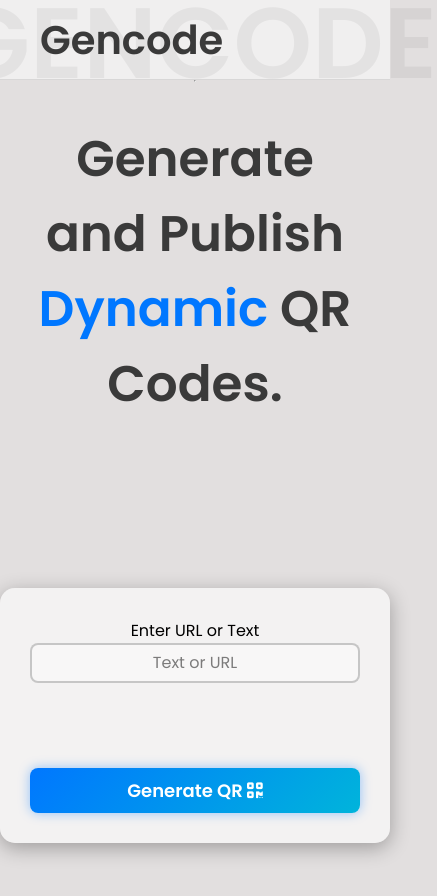
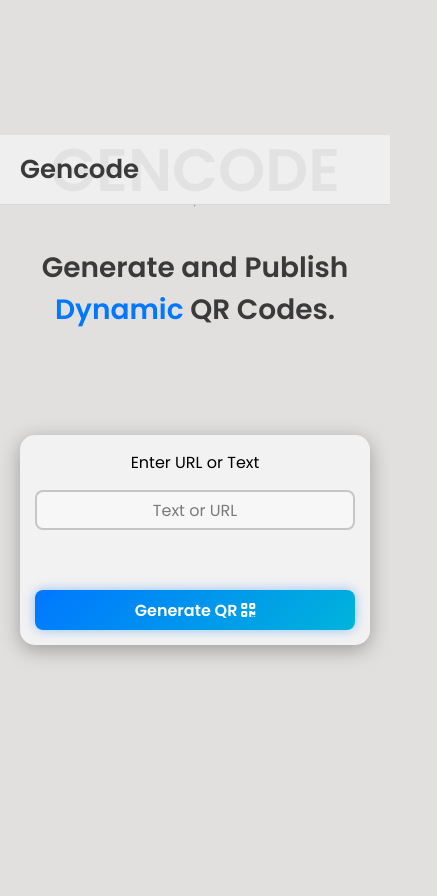
Before and after one commit to rachiittt/QR-code-generator, a plain HTML site: page index.html in a window 390 px wide. Shown: the whole page, 437 px wide, since content can reach past the window. After the commit the page ends 844 px from the top, so only its background shows below. Drawn offline with Linux system fonts and the light colour scheme.

Commit message:
made it properly resopnsive

```diff
--- a/style.css
+++ b/style.css
@@ -26,14 +26,14 @@ header {
     border-bottom: 1px solid rgba(0, 0, 0, 0.1);
     position: relative;
 }
-/* before is used to add  insert content before the actual content of the <header> */
+
 header::before {
     content: "Gencode";
     position: absolute;
     top: 50%;
     left: 50%;
     transform: translate(-50%, -50%);
-    font-size: 140px;  /* Default Size */
+    font-size: 140px;
     font-weight: 900;
     text-transform: uppercase;
     color: rgba(0, 0, 0, 0.05);
@@ -41,7 +41,6 @@ header::before {
     user-select: none;
     white-space: nowrap;
 }
-
 
 header .company {
     font-size: 40px;
@@ -77,10 +76,12 @@ header .company {
     align-items: center;
     min-height: 60vh;
     width: 100%;
+    padding: 0 20px;
 }
 
 .QR-box {
-    width: 420px;
+    width: 100%;
+    max-width: 420px;
     padding: 30px;
     text-align: center;
     background: rgba(255, 255, 255, 0.6);
@@ -92,6 +93,11 @@ header .company {
 .QR-box:hover {
     transform: scale(1.05);
     box-shadow: 0 10px 40px rgba(0, 0, 0, 0.15);
+}
+
+.QR-box p {
+    margin-bottom: 15px;
+    font-weight: 500;
 }
 
 .QR-box input {
@@ -107,14 +113,12 @@ header .company {
     outline: none;
 }
 
-/* Focus Effect: Change border color and add glow */
 .QR-box input:focus {
     border-color: #0077ff;
     box-shadow: 0 0 10px rgba(0, 119, 255, 0.5);
     background: rgba(255, 255, 255, 0.6);
 }
 
-/* Placeholder Animation */
 .QR-box input::placeholder {
     color: rgba(0, 0, 0, 0.5);
     transition: transform 0.3s ease, font-size 0.3s ease;
@@ -126,13 +130,17 @@ header .company {
     opacity: 0.7;
 }
 
-
 .QR-box #qrImg {
     margin-top: 20px;
     padding: 10px;
+    display: flex;
+    justify-content: center;
 }
 
-
+.QR-box #qrImg img {
+    max-width: 100%;
+    height: auto;
+}
 
 .QR-box .tap {
     width: 100%;
@@ -155,7 +163,6 @@ header .company {
     transform: scale(1.05);
 }
 
-
 .error {
     animation: shake 0.2s ease-in-out 5;
     border-color: #ff0000 !important;
@@ -168,26 +175,62 @@ header .company {
     75% { transform: translateX(-5px); }
 }
 
-/* 🔹 Responsive Adjustments */
+/* Media Queries for Responsiveness */
+@media screen and (max-width: 768px) {
+    header {
+        padding-left: 20px;
+        height: 70px;
+    }
 
-/* For Mobile (up to 480px) */
-@media (max-width: 480px) {
     header::before {
-        font-size: 50px; /* Shrinks text */
-        top: 55%;  /* Adjusts vertical centering */
+        font-size: 80px;
+    }
+
+    header .company {
+        font-size: 30px;
+    }
+
+    .head .title {
+        font-size: 35px;
+    }
+
+    .QR-box {
+        padding: 20px;
     }
 }
 
-/* For Tablets (481px - 768px) */
-@media (max-width: 768px) {
+@media screen and (max-width: 480px) {
     header::before {
-        font-size: 80px; /* Moderate size */
+        font-size: 60px;
+    }
+
+    header .company {
+        font-size: 26px;
+    }
+
+    .head .title {
+        font-size: 28px;
+    }
+
+    .QR {
+        min-height: 40vh;
+    }
+
+    .QR-box {
+        padding: 15px;
+    }
+
+    .QR-box .tap {
+        font-size: 16px;
+        height: 40px;
     }
 }
 
-/* For Laptops (769px - 1024px) */
-@media (max-width: 1024px) {
-    header::before {
-        font-size: 100px; /* Slightly smaller */
-    }
+/* Make sure the QR image shows properly */
+.showimg {
+    display: block !important;
 }
+
+#qrImg {
+    display: none;
+}
```
